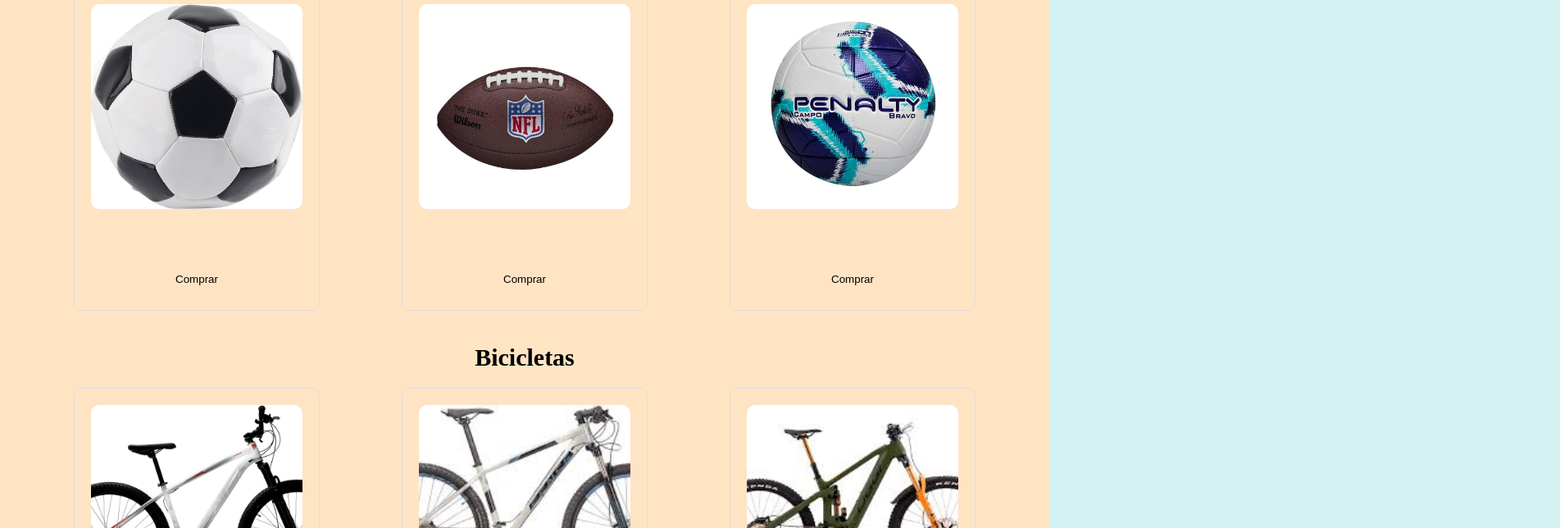
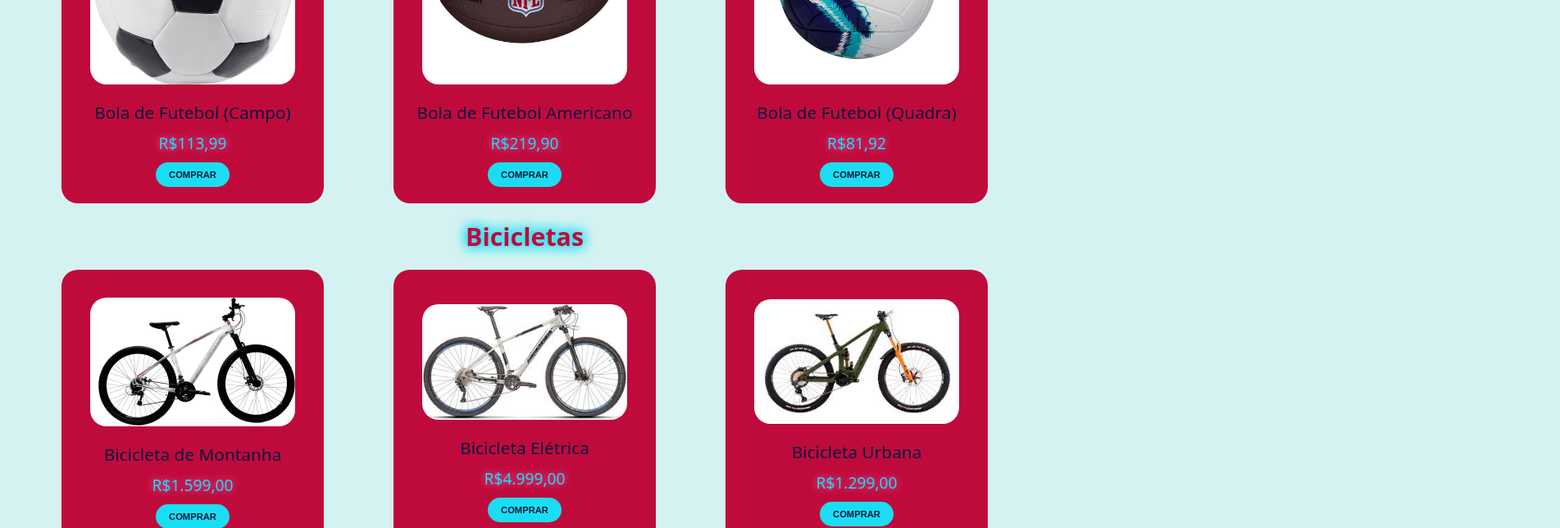
Before and after one commit to Tech-Nova-Solutions/CP-1-web-front, a React (Vite) app: page /produtos in a window 1280 px wide. Shown: the part 720-1364 px from the top of the page at 82% size, 1903 px wide, since content can reach past the window. Built offline with nearby package versions, Linux system fonts and the light colour scheme.

Commit message:
arrumando a paleta de cores da pagina de produtos

```diff
--- a/src/css/ProdutosStyle.jsx
+++ b/src/css/ProdutosStyle.jsx
@@ -1,83 +1,121 @@
 import styled from 'styled-components';
 
-export const ProdutosStyle = styled.div`
-    background-color: bisque;
-    padding-bottom: 30px;
-  h1 {
-    font-size: 35px;
-    background-color: var(--verde);
-    border-radius: 10px;
-    width: 900px;
-    height: 50px;
-    max-width: 100%;
-    margin: 30px auto 40px auto;
-    text-align: center;
-    color: bisque;
-    line-height: 50px;
+export const ProdutosStyle = styled.section`
+
+  .container{
+    width:100%;
+    min-height: 100vh;
+    display: flex;
+    flex-direction: column;
+    align-items:center;
+
+
   }
+  .container h1{
+    padding:20px;
+    font-size: 2.5rem;
+    font-family: system-ui, -apple-system, BlinkMacSystemFont, 'Segoe UI', Roboto, Oxygen, Ubuntu, Cantarell, 'Open Sans', 'Helvetica Neue', sans-serif;
+    font-weight: 400;
+    color:var(--rosa);
+    text-shadow: 0 0 10px var(--azul-claro),
+                 0 0 10px var(--azul-claro);
+  }
+  .container h2{
+    font-family: system-ui, -apple-system, BlinkMacSystemFont, 'Segoe UI', Roboto, Oxygen, Ubuntu, Cantarell, 'Open Sans', 'Helvetica Neue', sans-serif;
+    font-weight: 600;
+    padding:20px;
+    color: var(--rosa-escuro);
+    font-size:1.9rem;
+    text-shadow: 0 0 15px var(--azul-claro),
+    0 0 15px var(--azul-claro),
+    0 0 15px var(--azul-claro);
 
-  h2 {
-    font-size: 30px;
-    text-align: center;
-    margin-top: 40px;
-    margin-bottom: 20px;
-    color: black;
-  }
 
-  .container_produtos {
-    background-color:bisque;
-    display: flex;
-    flex-wrap: wrap;
-    justify-content: center;
-    gap: 100px;
-  }
-
-  .produtos {
-    background-color: var(--verde);
-    border: 1px solid #ddd;
-    border-radius: 10px;
-    padding: 20px;
-    text-align: center;
-    width: 300px;
-  }
-
-  .produtos img {
-    width: 100%;
-    height: 250px;
-    object-fit: cover;
-    border-radius: 10px;
-  }
-
-  .produto1, .produto2, .produto3, .produto4, .produto5, .produto6 {
-    margin-top: 15px;
-  }
-
-  .produto1 h3, .produto2 h3, .produto3 h3, .produto4 h3, .produto5 h3, .produto6 h3 {
-    font-size: 18px;
-    color: bisque;
-  }
-
-  .produto1 p, .produto2 p, .produto3 p, .produto4 p, .produto5 p, .produto6 p {
-    font-size: 16px;
-    color: bisque;
-  }
-
-  button {
-    background-color: bisque;
-    color: var(--verde);
-    padding: 10px 50px;
-    border: none;
-    border-radius: 30px;
-    margin-top: 10px;
-    cursor: pointer;
-    transition: background-color 0.3s ease;
-  }
-
-  button:hover {
-    background-color: white;
   }
 
   .banner_campo{
-    width: 1903px;
+    width: 100%;
+
   }
+  .container_produtos{
+    width:100%;
+    min-height:40vh;
+    display: flex;
+    justify-content: space-evenly;
+    align-items: center;
+    flex-wrap: wrap;
+    gap:10px;
+
+  }
+  .produtos{
+    width:320px;
+    min-height:350px;
+    background: var(--rosa-escuro);
+    border-radius:20px;
+    display: flex;
+    flex-direction: column;
+    justify-content: center;
+    align-items: center;
+    gap:20px;
+    padding:20px;
+
+  }
+  .produtos:hover{
+    box-shadow:0 0 15px var(--azul-claro),
+    0 0 15px var(--azul-claro),
+    0 0 15px var(--azul-claro),
+    0 0 15px var(--azul-claro);
+    transition:0.2s;
+  }
+  .produtos img{
+    width:250px;
+    border-radius:20px;
+
+  }
+  .bola1{
+    height:250px;
+  }
+  .produtos_texto{
+    display: flex;
+    flex-direction: column;
+    align-items: center;
+    gap:10px;
+    font-family: system-ui, -apple-system, BlinkMacSystemFont, 'Segoe UI', Roboto, Oxygen, Ubuntu, Cantarell, 'Open Sans', 'Helvetica Neue', sans-serif;
+
+
+  }
+  .produtos_texto h3{
+    font-weight: 500;
+    color:var(--azul);
+    font-size: 1.3rem;
+  }
+
+  .produtos_texto p{
+    font-size: 1.2rem;
+    color:var(--azul-claro);
+    text-shadow: 0 0 10px var(--rosa-claro);
+  }
+  .btn-comprar{
+    width:90px;
+    height:30px;
+    border-radius: 20px;
+    border:none;
+    background: var(--azul-claro);
+    color: var(--azul);
+    text-transform:uppercase;
+    font-size: 0.7rem;
+    font-weight: 800;
+  }
+.btn-comprar:hover{
+  box-shadow: 0 0 15px var(--rosa-claro),
+  0 0 15px var(--rosa-claro),
+  0 0 15px var(--rosa-claro);
+  cursor: pointer;
+  color:var(--rosa-escuro);
+}
+
+
+
+
+
 `;
--- a/src/routes/Produtos.jsx
+++ b/src/routes/Produtos.jsx
@@ -4,6 +4,7 @@ import { ProdutosStyle } from '../css/ProdutosStyle';
 const Produtos = () => {
   return (
     <ProdutosStyle>
+      <section className='container'>
       <img className='banner_campo' src="/src/assets/banner_campo.jpg" alt="banner_campo" />
       <h1>Conheça nossa Coleção de Produtos Esportivos!</h1>
 
@@ -11,28 +12,28 @@ const Produtos = () => {
       <div className='container_produtos'>
         <div className='produtos'>
           <img className='bola1' src='/src/assets/Bola.jpg' alt='Bola de Futebol (Campo)' />
-          <div className='produto1'>
+          <div className='produtos_texto'>
             <h3>Bola de Futebol (Campo)</h3>
             <p>R$113,99</p>
-            <button>Comprar</button>
+            <button className='btn-comprar'>Comprar</button>
           </div>
         </div>
 
         <div className='produtos'>
           <img className='bola2' src='/src/assets/Bola2.jpg' alt='Bola de Futebol Americano' />
-          <div className='produto2'>
+          <div className='produtos_texto'>
             <h3>Bola de Futebol Americano</h3>
             <p>R$219,90</p>
-            <button>Comprar</button>
+            <button className='btn-comprar'>Comprar</button>
           </div>
         </div>
 
         <div className='produtos'>
           <img className='bola3' src='/src/assets/Bola3.jpg' alt='Bola de Futebol (Quadra)' />
-          <div className='produto3'>
+          <div className='produtos_texto'>
             <h3>Bola de Futebol (Quadra)</h3>
             <p>R$81,92</p>
-            <button>Comprar</button>
+            <button className='btn-comprar'>Comprar</button>
           </div>
         </div>
       </div>
@@ -41,31 +42,32 @@ const Produtos = () => {
       <div className='container_produtos'>
         <div className='produtos'>
           <img className='bicicleta1' src='/src/assets/Bicicleta1.jpg' alt='Bicicleta de Montanha' />
-          <div className='produto4'>
+          <div className='produtos_texto'>
             <h3>Bicicleta de Montanha</h3>
             <p>R$1.599,00</p>
-            <button>Comprar</button>
+            <button className='btn-comprar'>Comprar</button>
           </div>
         </div>
 
         <div className='produtos'>
           <img className='bicicleta2' src='/src/assets/Bicicleta2.jpg' alt='Bicicleta Elétrica' />
-          <div className='produto5'>
+          <div className='produtos_texto'>
             <h3>Bicicleta Elétrica</h3>
             <p>R$4.999,00</p>
-            <button>Comprar</button>
+            <button className='btn-comprar'>Comprar</button>
           </div>
         </div>
 
         <div className='produtos'>
           <img className='bicicleta3' src='/src/assets/Bicicleta3.jpg' alt='Bicicleta Urbana' />
-          <div className='produto6'>
+          <div className='produtos_texto'>
             <h3>Bicicleta Urbana</h3>
             <p>R$1.299,00</p>
-            <button>Comprar</button>
+            <button className='btn-comprar'>Comprar</button>
           </div>
         </div>
       </div>
+      </section>
 
     </ProdutosStyle>
   );
```
